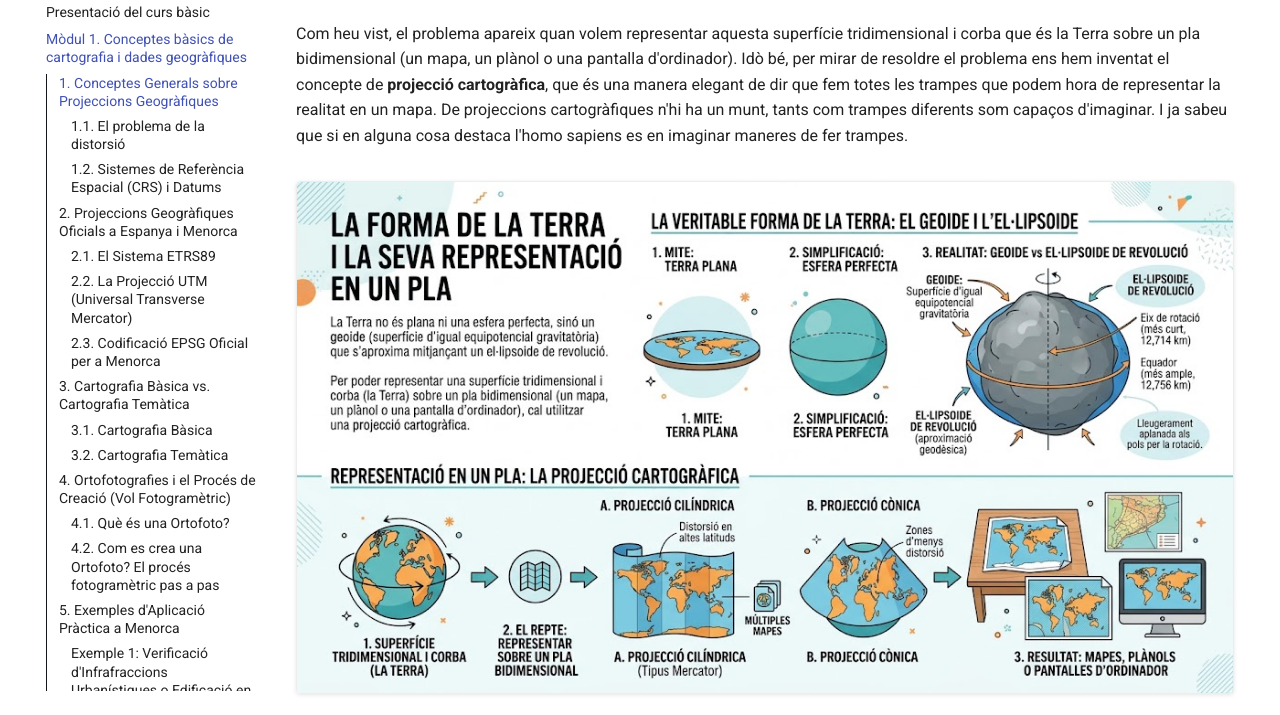
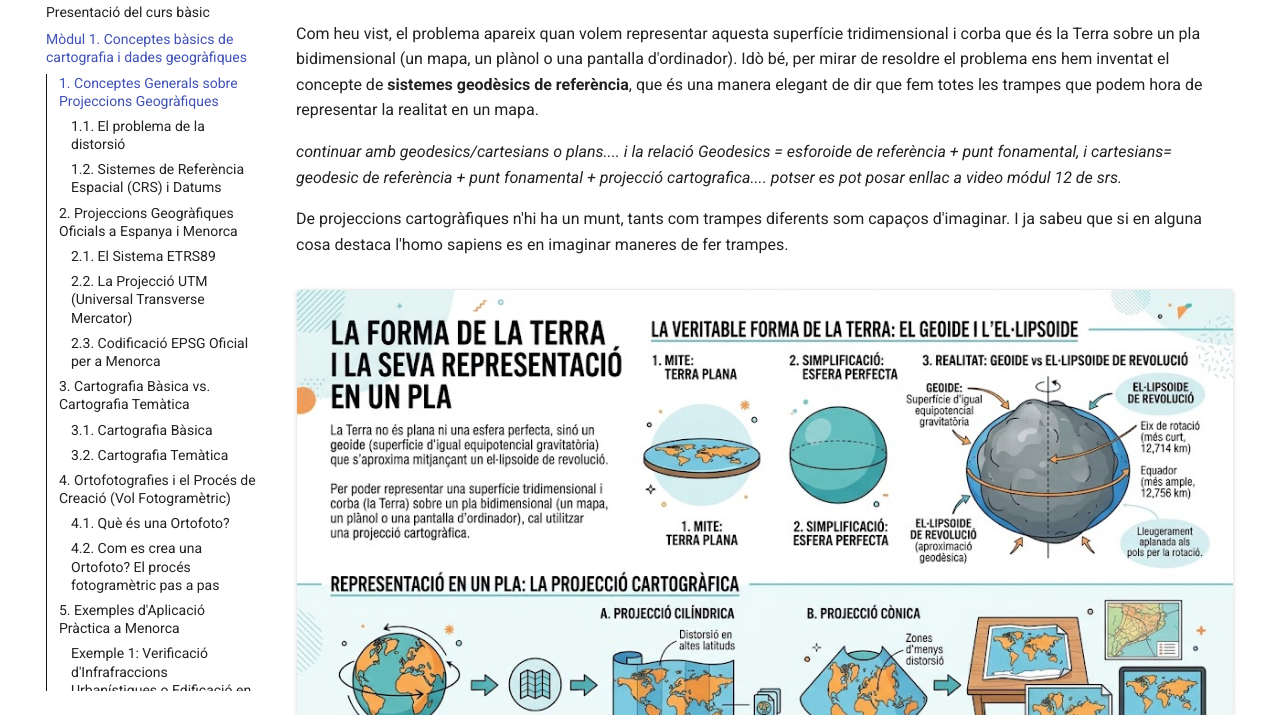
Before and after one commit to IDEmenorca/aula, an MkDocs documentation site: the page built from docs/formacio/basic/modul-1-cartografia.md, in a window 1280 px wide and 900 px high, scrolled down 767 px, cut to the strip 185-900 px from the top of the window. Built offline with MkDocs 1.6.1 and Material for MkDocs 9.7.7, drawn with Linux system fonts in a browser that asks for light colours; comment, search, counter and statistics services are not loaded.

Commit message:
Expand cartographic concepts with geodetic references
Added explanation of geodetic reference systems and their relation to cartographic projections.

```diff
--- a/docs/formacio/basic/modul-1-cartografia.md
+++ b/docs/formacio/basic/modul-1-cartografia.md
@@ -15,7 +15,11 @@ I justament com que la terra no és plana ni tampoc és una esfera perfecta, els
           allowfullscreen></iframe>
 </div>
 
-Com heu vist, el problema apareix quan volem representar aquesta superfície tridimensional i corba que és la Terra sobre un pla bidimensional (un mapa, un plànol o una pantalla d'ordinador). Idò bé, per mirar de resoldre el problema ens hem inventat el concepte de **projecció cartogràfica**, que és una manera elegant de dir que fem totes les trampes que podem hora de representar la realitat en un mapa. De projeccions cartogràfiques n'hi ha un munt, tants com trampes diferents som capaços d'imaginar. I ja sabeu que si en alguna cosa destaca l'homo sapiens es en imaginar maneres de fer trampes.
+Com heu vist, el problema apareix quan volem representar aquesta superfície tridimensional i corba que és la Terra sobre un pla bidimensional (un mapa, un plànol o una pantalla d'ordinador). Idò bé, per mirar de resoldre el problema ens hem inventat el concepte de **sistemes geodèsics de referència**, que és una manera elegant de dir que fem totes les trampes que podem hora de representar la realitat en un mapa.
+
+*continuar amb geodesics/cartesians o plans.... i la relació Geodesics = esforoide de referència + punt fonamental, i cartesians= geodesic de referència + punt fonamental + projecció cartografica.... potser es pot posar enllac a video módul 12 de srs.*
+
+De projeccions cartogràfiques n'hi ha un munt, tants com trampes diferents som capaços d'imaginar. I ja sabeu que si en alguna cosa destaca l'homo sapiens es en imaginar maneres de fer trampes.
 
 <figure markdown>
   ![Infografia sobre la forma de la Terra: el mite de la Terra plana, la simplificació de l'esfera perfecta i la realitat del geoide i l'el·lipsoide de revolució, i com es passa d'una superfície corba a un pla amb projeccions cilíndriques i còniques](img/01-forma-de-la-terra.png){ .captura }
```
